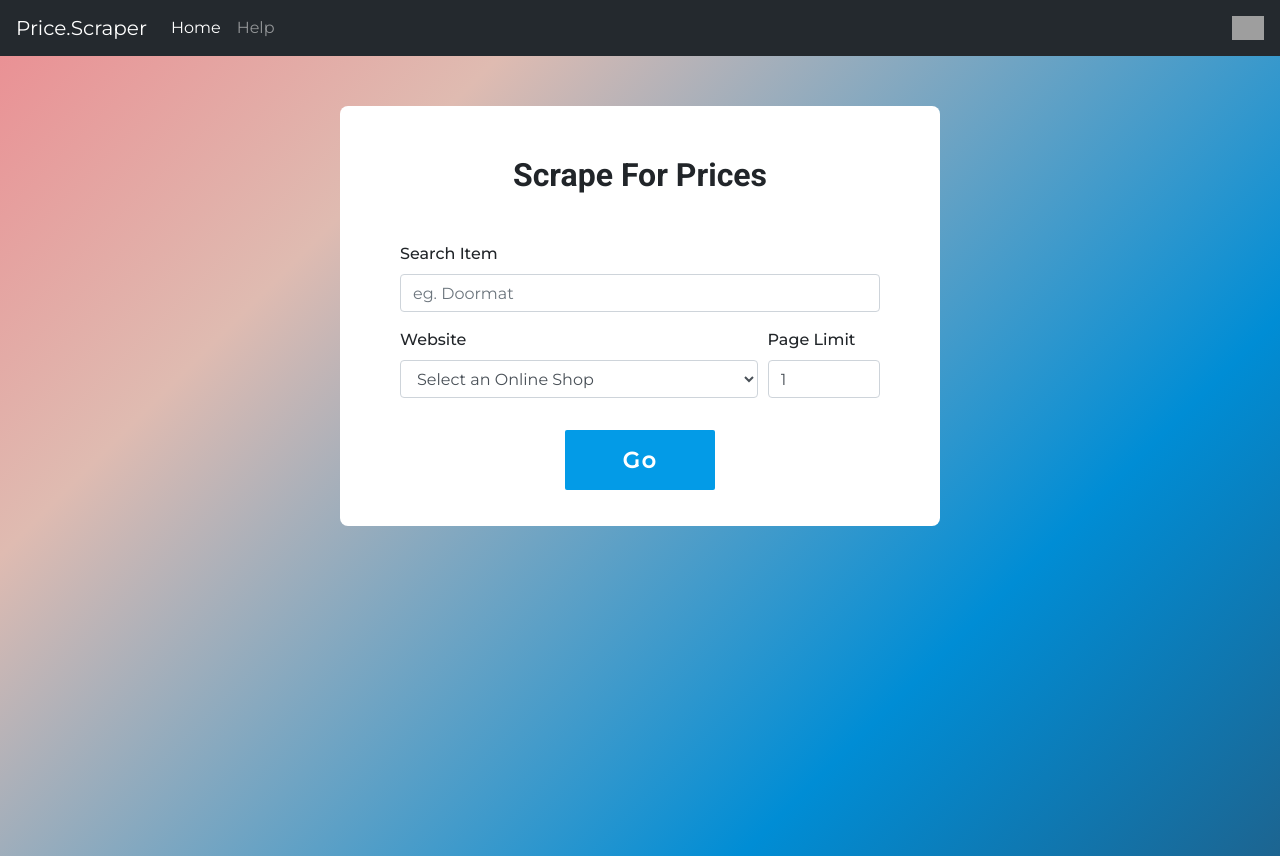
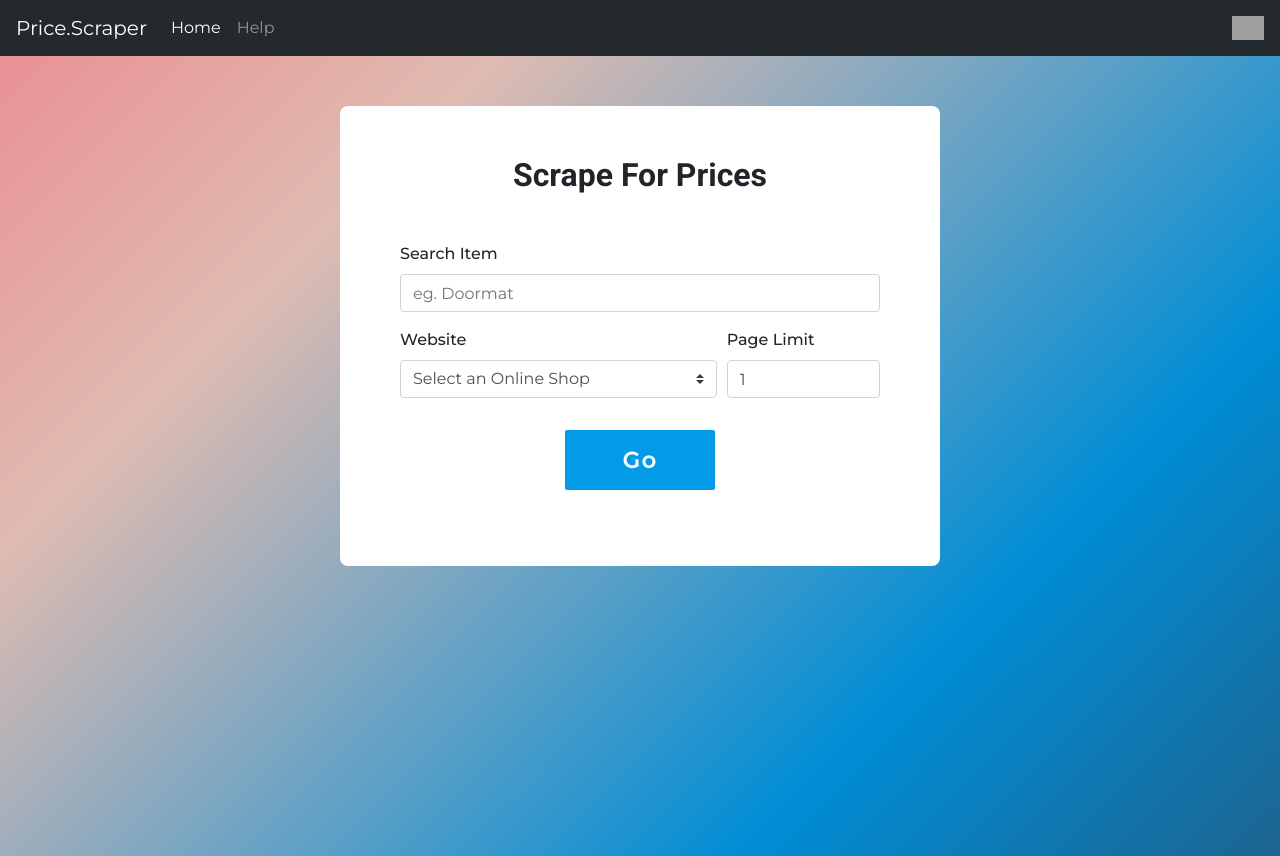
Before and after one commit to asteroid2k/price-scraper, a Flask app: page / in a window 1280 px wide. Run offline with Flask 2, Linux system fonts and the light colour scheme; some libraries are stand-ins or nearby versions; grey boxes are pictures that could not be loaded.

Commit message:
Form Validation

```diff
--- a/app.py
+++ b/app.py
@@ -1,26 +1,30 @@
 from flask import Flask, render_template, request
+from forms import ScrapeForm
 import driver
-import os.path as path
+import os
 
-ROOT_DIR = path.dirname(path.abspath(__file__))
+ROOT_DIR = os.path.dirname(os.path.abspath(__file__))
 
 app = Flask(__name__)
+SECRET_KEY = os.urandom(32)
+app.config['SECRET_KEY'] = SECRET_KEY
 
 sites = ["Jumia", "Kikuu"]
 
 
 @app.route("/", methods=["GET", "POST"])
 def index():
-    if request.method == "GET":
-        return render_template("index.html", sites=sites)
-    else:
+    form = ScrapeForm()
+
+    if form.validate_on_submit():
 
         filename, err, errmsg = driver.main(search_str=request.form['item'], pages=int(
             request.form['page']), site=request.form['site'])
         data = {}
-        data["file"] = path.join(ROOT_DIR, filename)
+        data["file"] = os.path.join(ROOT_DIR, filename)
         data["error_msg"] = errmsg if err else ""
         return render_template("result.html", data=data)
+    return render_template("index.html", sites=sites, form=form)
 
 
 if __name__ == "__main__":
--- a/driver.py
+++ b/driver.py
@@ -1,5 +1,4 @@
 from selenium import webdriver
-
 import jumia_scraper
 import kikuu_scraper
 
--- /dev/null
+++ b/forms.py
@@ -0,0 +1,10 @@
+from flask_wtf import FlaskForm
+from wtforms import StringField, IntegerField, SelectField
+from wtforms.validators import DataRequired, InputRequired, NumberRange
+
+
+class ScrapeForm(FlaskForm):
+    item = StringField(validators=[DataRequired(message="Enter Product name")])
+    site = SelectField(choices=["Kikuu", "Jumia"], validators=[DataRequired()])
+    page_limit = IntegerField(validators=[NumberRange(
+        min=1, message="Page Limit must be at least 1")])
--- a/static/css/index.css
+++ b/static/css/index.css
@@ -1,7 +1,7 @@
 /* Config */
 :root {
   --sk-size: 200px;
-  --sk-color: #24292e;
+  --sk-color: #24292ed0;
 }
 
 .sk-fold {
@@ -79,7 +79,7 @@
   top: 50px;
   padding: 50px 60px 10px;
   width: 600px;
-  height: 420px;
+  height: 460px;
   border-radius: 8px;
   background-color: white;
 }
@@ -111,9 +111,15 @@ label {
   background-color: #c6ecff;
   border: 3px solid #039be7;
 }
-.form-control:focus {
+.form-control:focus,
+.custom-select:focus {
   border-color: #24292e;
   box-shadow: 0 0 0 0.2rem#b8b8b8;
+}
+.invalid-label {
+  font-family: "Segoe UI", sans-serif;
+  font-weight: 400;
+  font-size: 80%;
 }
 
 .body {
--- a/templates/index.html
+++ b/templates/index.html
@@ -32,24 +32,34 @@
         <label for="item">Search Item</label>
         <input
           type="text"
-          class="form-control"
+          class="form-control {{'is-invalid' if form.item.errors else ''}}"
           id="item"
           name="item"
           placeholder="eg. Doormat"
         />
+        {% if form.item.errors %}
+        <span class="invalid-label text-danger">{{form.item.errors[0]}}</span>
+        {% endif %}
       </div>
 
       <div class="form-row">
-        <div class="form-group col-md-9">
+        <div class="form-group col-md-8">
           <label for="site">Website</label>
-          <select id="site" class="form-control" name="site">
-            <option value="none" selected>Select an Online Shop</option>
+          <select
+            id="site"
+            class="custom-select {{'is-invalid' if form.site.errors else ''}}"
+            name="site"
+          >
+            <option value disabled selected>Select an Online Shop</option>
             {% for site in sites%}
             <option value="{{site}}">{{site}}</option>
             {% endfor %}
           </select>
+          {% if form.site.errors %}
+          <span class="invalid-label text-danger">{{form.site.errors[0]}}</span>
+          {% endif %}
         </div>
-        <div class="form-group col-md-3">
+        <div class="form-group col-md-4">
           <label for="page">Page Limit</label>
           <input
             type="number"
```
Also changed, not shown: 2 other files.
